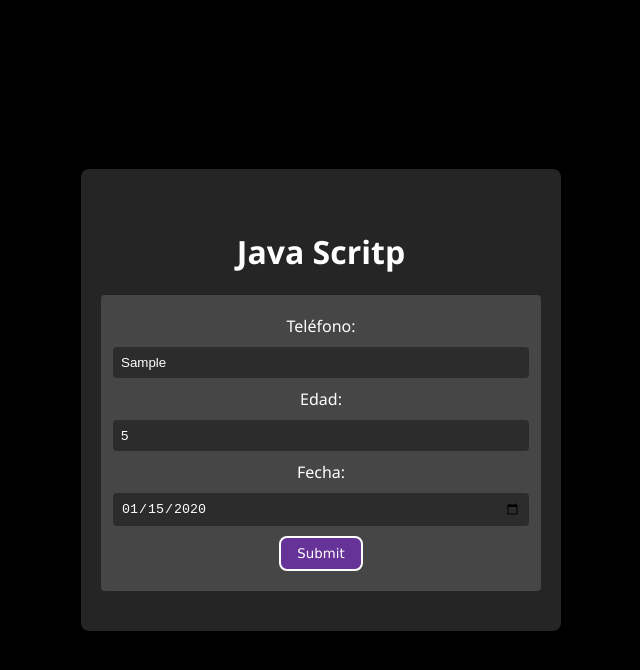
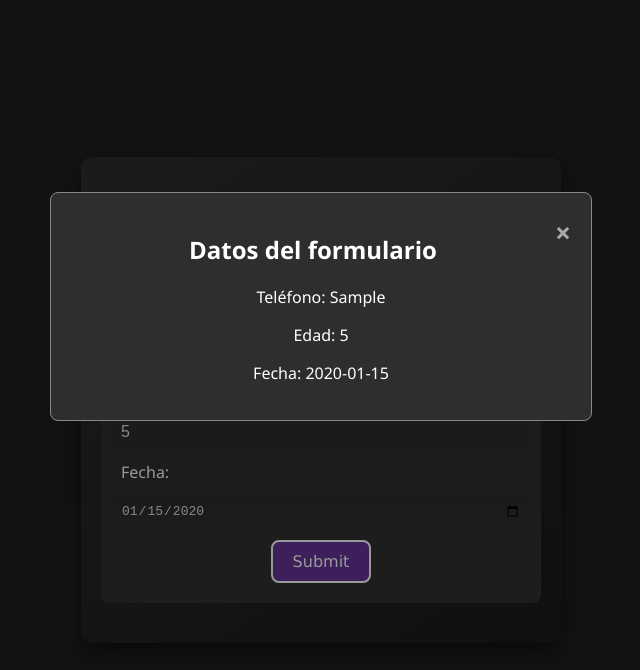
Before and after one commit to jeremyda173/Javascript-, a website: page courses/prueba.html in a window 1280 px wide. Both pictures are taken after typing "Sample", "5", "2020-01-15" into the empty fields and a click on the button "Submit". Shown: the whole page, without its empty margins (319-959 px from the left). Drawn offline with Linux system fonts and the light colour scheme.

Commit message:
feat: create new formulary

```diff
--- a/courses/prueba.html
+++ b/courses/prueba.html
@@ -7,7 +7,7 @@
     <title>Login</title>
     <style>
       body {
-        background-color: black;
+        background-color: #1d1f21;
         font-family: "Segoe UI", Tahoma, Geneva, Verdana, sans-serif;
         color: white;
         display: flex;
@@ -16,84 +16,121 @@
         height: 100vh;
         margin: 0;
         text-align: center;
+        overflow: hidden;
       }
 
       .container {
-        background-color: rgb(37, 37, 37);
-        color: rgb(255, 255, 255);
+        background: linear-gradient(145deg, #2e2e2e, #1a1a1a);
+        color: #fff;
         display: flex;
         flex-direction: column;
         justify-content: center;
         align-items: center;
         padding: 40px;
-        border-radius: 8px;
+        border-radius: 12px;
         width: 90%;
         max-width: 400px;
+        box-shadow: 0 10px 20px rgba(0, 0, 0, 0.5);
+        transition: transform 0.5s, filter 0.5s;
       }
 
       .container:hover {
-        transition: 1.5s;
-        filter: opacity(90%);
-        /* transform: rotate(180deg); */
+        transform: scale(1.05);
+        filter: brightness(110%);
+      }
+
+      h1 {
+        margin-bottom: 20px;
+        font-size: 2em;
+        color: #e0e0e0;
       }
 
       .formulario {
-        background-color: rgb(70, 70, 70);
-        color: rgb(255, 255, 255);
+        background-color: #303030;
+        color: #fff;
         display: flex;
         flex-direction: column;
         align-items: center;
         padding: 20px;
-        border-radius: 4px;
+        border-radius: 8px;
         width: 100%;
+        transition: filter 1.5s;
       }
 
-      .formulario:hover{
-       filter: drop-shadow(0 0 6.75rem rgb(255, 255, 255));
-       transition: 1.5s;
-        /* transform: rotate(1deg); */
+      .formulario:hover {
+        filter: drop-shadow(0 0 6.75rem #ffffff);
       }
 
       .formulario label,
       .formulario input {
         width: 100%;
         margin-bottom: 10px;
+        text-align: left;
       }
 
-      .formulario input{
-        background-color: rgb(44, 44, 44);
+      .formulario input {
+        background-color: #2e2e2e;
         border: none;
-      }
-
-      input {
-        padding: 8px;
-        border: 1px solid #ffffff;
+        padding: 10px;
         border-radius: 4px;
-        color: white;
-      }
-
-      input[type="date"] {
-        padding: 8px;
-        /* border: 1px solid #ffffff; */
-        border-radius: 4px;
-        color: white;
+        color: #e0e0e0;
+        font-size: 1em;
       }
 
       button {
         font-family: "Lucida Sans", "Lucida Sans Regular", "Lucida Grande",
           "Lucida Sans Unicode", Geneva, Verdana, sans-serif;
-        border: 2px solid #ffff;
-        padding: 8px 16px;
+        border: 2px solid #fff;
+        padding: 10px 20px;
         border-radius: 8px;
         background-color: rebeccapurple;
         color: white;
         cursor: pointer;
+        font-size: 1em;
+        transition: background-color 0.3s, transform 0.3s;
       }
 
       button:hover {
         background-color: blueviolet;
-        transition-duration: 1.2s;
-        transform: scale(1, 1.2) rotate(8deg);
+        transform: scale(1.1) rotate(5deg);
+      }
+
+      /* Estilos del modal */
+      .modal {
+        display: none;
+        position: fixed;
+        z-index: 1;
+        left: 0;
+        top: 0;
+        width: 100%;
+        height: 100%;
+        overflow: auto;
+        background-color: rgb(0, 0, 0);
+        background-color: rgba(0, 0, 0, 0.4);
+      }
+
+      .modal-content {
+        background-color: #2e2e2e;
+        margin: 15% auto;
+        padding: 20px;
+        border: 1px solid #888;
+        width: 80%;
+        max-width: 500px;
+        border-radius: 8px;
+      }
+
+      .close {
+        color: #aaa;
+        float: right;
+        font-size: 28px;
+        font-weight: bold;
+      }
+
+      .close:hover,
+      .close:focus {
+        color: #000;
+        text-decoration: none;
+        cursor: pointer;
       }
 
       /* Media Queries */
@@ -107,11 +144,11 @@
         }
 
         input {
-        padding: 6px;
+          padding: 8px;
         }
 
         button {
-        padding: 6px 12px;
+          padding: 8px 16px;
         }
       }
 
@@ -126,41 +163,66 @@
         }
 
         input {
-        padding: 4px;
+          padding: 6px;
         }
 
         button {
-        padding: 4px 8px;
+          padding: 6px 12px;
         }
       }
     </style>
   </head>
   <body>
     <div class="container">
-      <h1>Java Scritp</h1>
+      <h1>JavaScript Login</h1>
       <div class="formulario">
-        <label>Teléfono:</label>
-        <input type="text" />
-        <label>Edad:</label>
-        <input type="number" />
-        <label>Fecha:</label>
-        <input type="date" />
-        <button type="button">Submit</button>
+        <label for="telefono">Teléfono:</label>
+        <input type="text" id="telefono" placeholder="0-000-000-0000"/>
+        <label for="edad">Edad:</label>
+        <input type="number" id="edad" />
+        <label for="fecha">Fecha:</label>
+        <input type="date" id="fecha" />
+        <button type="button" onclick="mostrarModal()">Submit</button>
       </div>
     </div>
+
+    <!-- Modal -->
+    <div id="myModal" class="modal">
+      <div class="modal-content">
+        <span class="close" onclick="cerrarModal()">&times;</span>
+        <h2>Datos del formulario</h2>
+        <p id="telefonoModal"></p>
+        <p id="edadModal"></p>
+        <p id="fechaModal"></p>
+      </div>
+    </div>
+
     <script>
-    //   var nameEsp = 18;
-    //   var nameFab = "Jeremy Smith";
-    //   var name;
+      function mostrarModal() {
+        // Captura los valores de los inputs
+        const telefono = document.getElementById('telefono').value;
+        const edad = document.getElementById('edad').value;
+        const fecha = document.getElementById('fecha').value;
 
-      // Simulación de entrada del nombre (descomentar si se necesita)
-      // name = prompt('Ingrese la edad de Jeremy Smith: ');
+        // Inserta los valores en el modal
+        document.getElementById('telefonoModal').innerText = 'Teléfono: ' + telefono;
+        document.getElementById('edadModal').innerText = 'Edad: ' + edad;
+        document.getElementById('fechaModal').innerText = 'Fecha: ' + fecha;
 
-      // if (name >= nameEsp) {
-      //   document.write("Nombre: " + name + ". ¡Eres mayor de edad!");
-      // } else {
-      //   document.write("Nombre: " + name + ". ¡Eres menor de edad!");
-      // }
+        // Muestra el modal
+        document.getElementById('myModal').style.display = 'block';
+      }
+
+      function cerrarModal() {
+        document.getElementById('myModal').style.display = 'none';
+      }
+
+      // Cierra el modal cuando el usuario hace clic fuera del modal
+      window.onclick = function(event) {
+        if (event.target == document.getElementById('myModal')) {
+          cerrarModal();
+        }
+      }
     </script>
   </body>
 </html>
```
Lines whose indentation alone changed are shown as unchanged.
